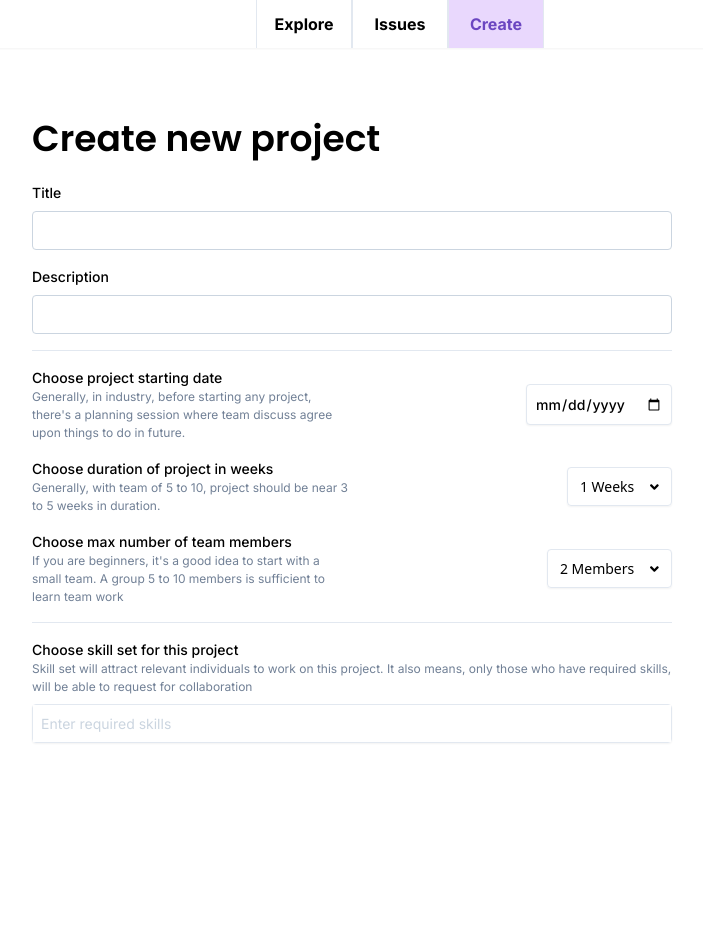
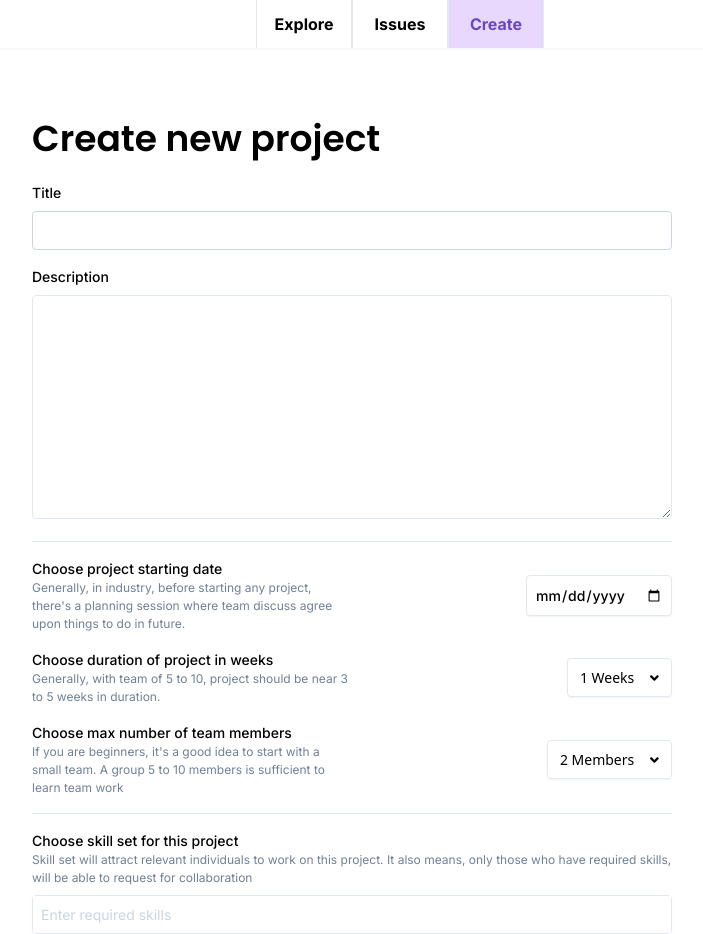
Before and after one commit to joshiprashanthd/startup, a React app in the folder root/frontend/: page /create in a window 1280 px wide. Shown: the whole page, without its empty margins (288-991 px from the left). Before the commit the page ends 912 px from the top, so only its background shows below. Built offline with nearby package versions, Linux system fonts and the light colour scheme.

Commit message:
CHORE: Pass textareaMode prop to description InputField component

```diff
--- a/root/frontend/src/pages/create-page/index.tsx
+++ b/root/frontend/src/pages/create-page/index.tsx
@@ -21,7 +21,11 @@ export const CreatePage = function (props: any) {
           Create new project
         </h1>
         <InputField label="Title" onInputChange={setTitle} />
-        <InputField label="Description" onInputChange={setDescription} />
+        <InputField
+          textareaMode={true}
+          label="Description"
+          onInputChange={setDescription}
+        />
         <hr />
         <InputItem>
           <DescriptionItem>
```
